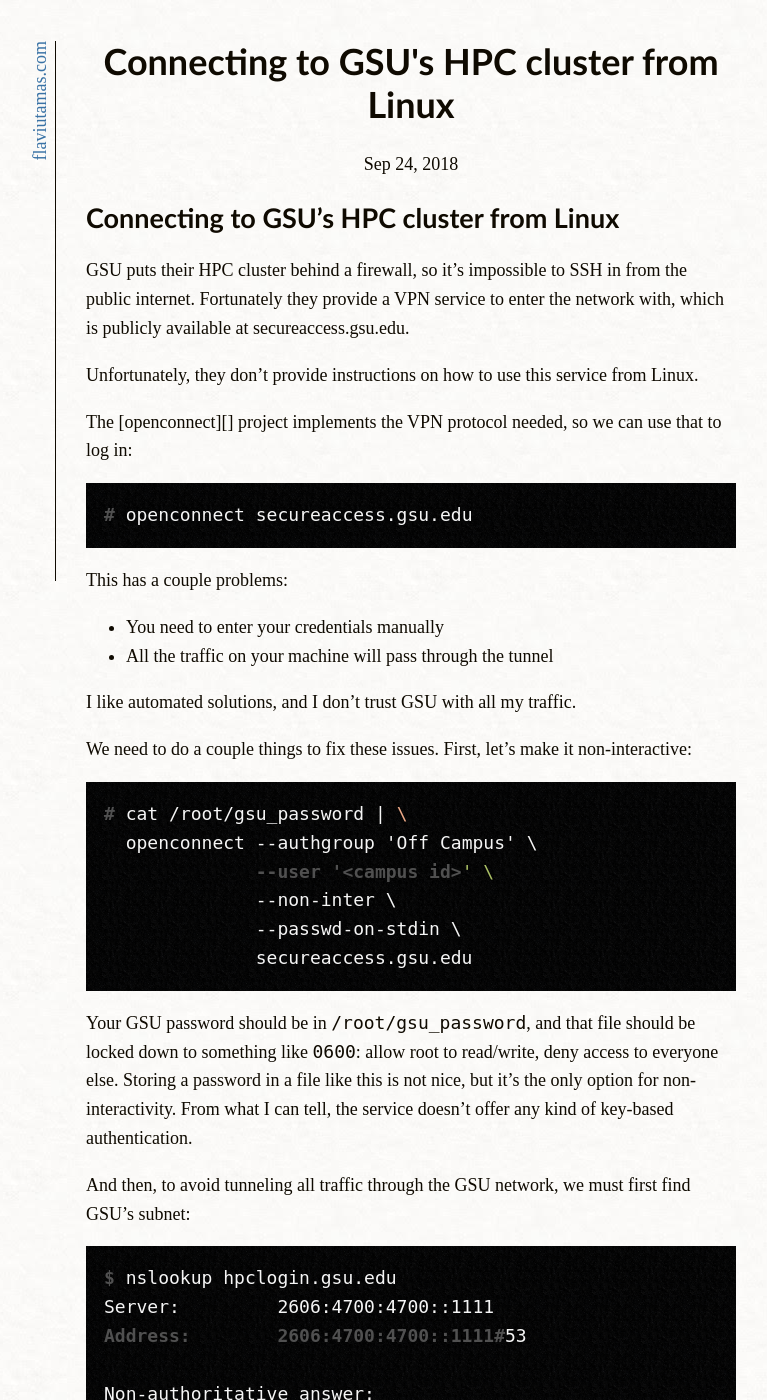
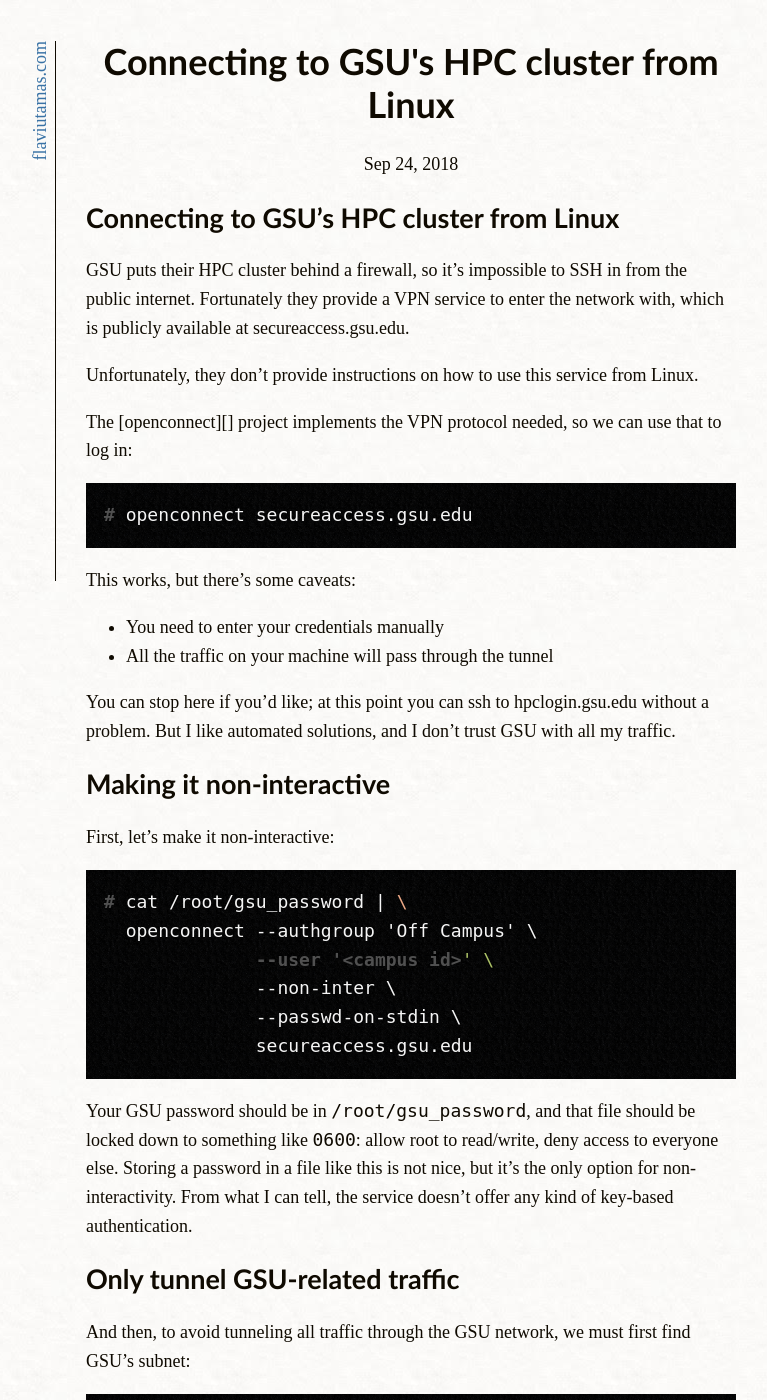
Before and after one commit to flaviut/flaviut.github.io, a Jekyll site: the page built from _posts/2018-09-24-connecting-gsu-hpc.md, in a window 1280 px wide and 1400 px high. Shown: the whole window, without its empty margins (229-996 px from the left). Built offline with Jekyll 4.4.1, drawn with Linux system fonts in a browser that asks for light colours; some web fonts are replaced.

Commit message:
Update connecting-gsu-hpc

````diff
--- a/_posts/2018-09-24-connecting-gsu-hpc.md
+++ b/_posts/2018-09-24-connecting-gsu-hpc.md
@@ -20,15 +20,18 @@
 # openconnect secureaccess.gsu.edu
 ```
 
-This has a couple problems:
+This works, but there's some caveats:
 
  - You need to enter your credentials manually
  - All the traffic on your machine will pass through the tunnel
 
-I like automated solutions, and I don't trust GSU with all my traffic.
+You can stop here if you'd like; at this point you can ssh to hpclogin.gsu.edu
+without a problem. But I like automated solutions, and I don't trust GSU with
+all my traffic.
 
-We need to do a couple things to fix these issues. First, let's make it
-non-interactive:
+## Making it non-interactive
+
+First, let's make it non-interactive:
 
 ```console
 # cat /root/gsu_password | \
@@ -44,6 +47,8 @@
 everyone else. Storing a password in a file like this is not nice, but it's the
 only option for non-interactivity. From what I can tell, the service doesn't
 offer any kind of key-based authentication.
+
+## Only tunnel GSU-related traffic
 
 And then, to avoid tunneling all traffic through the GSU network, we must first
 find GSU's subnet:
@@ -76,6 +81,8 @@
        CISCO_SPLIT_INC_0_MASK=255.255.0.0 \
        CISCO_SPLIT_INC_0_MASKLEN=16
 ```
+
+## Testing it out
 
 Putting it all together:
 
````
